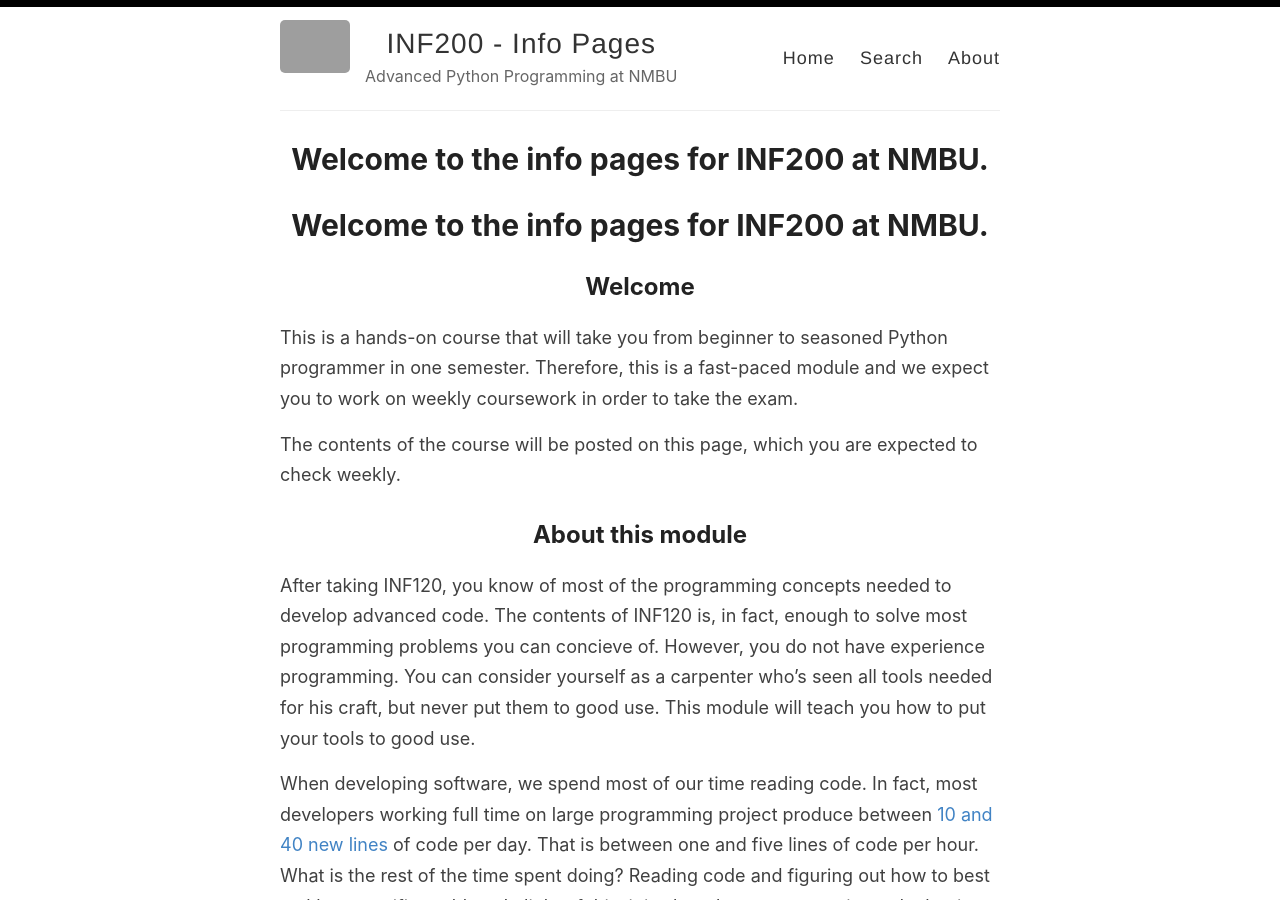
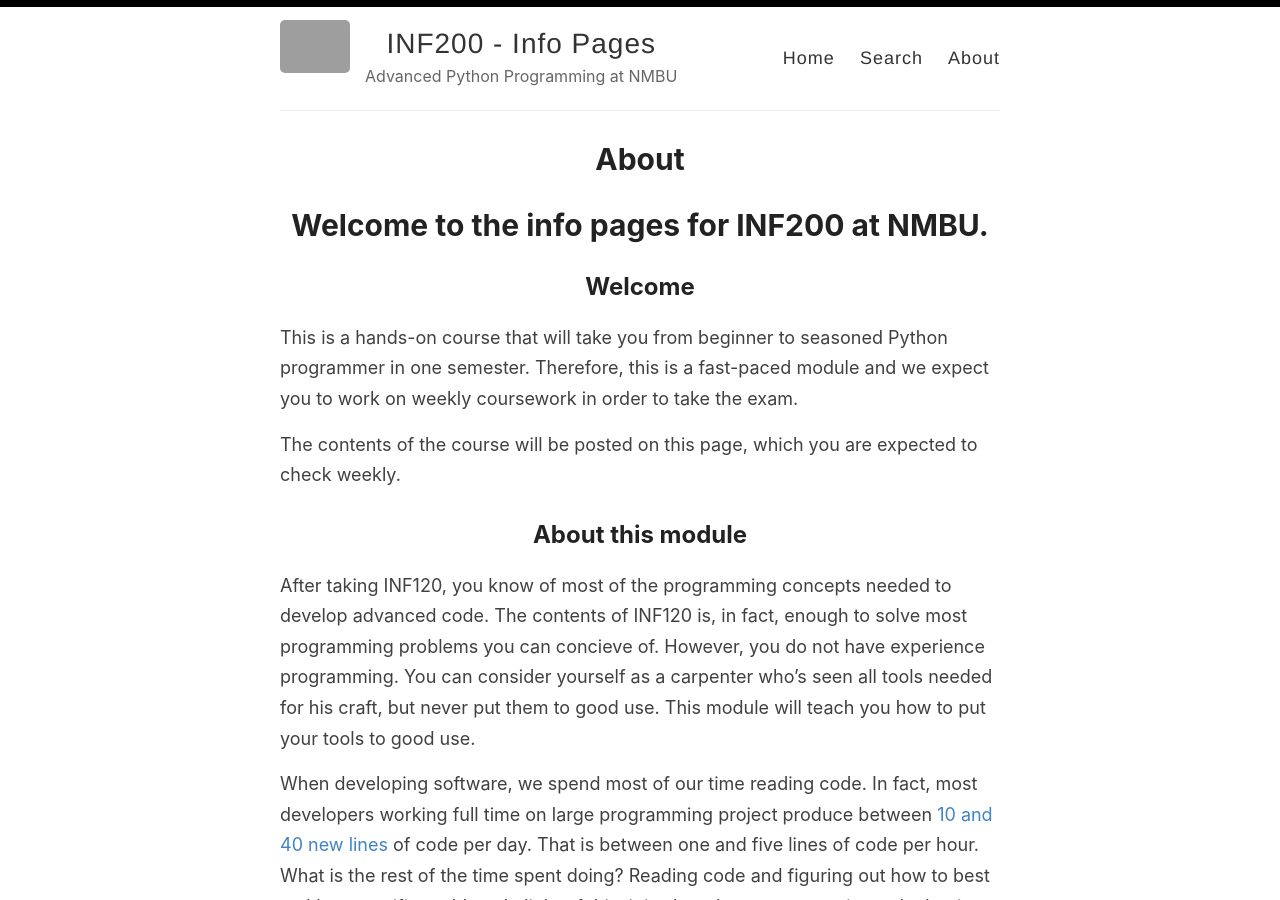
Before and after one commit to yngvem/INF200-2019, a Jekyll site: the page built from docs/_pages/about.md, in a window 1280 px wide and 900 px high. Built offline with Jekyll 4.4.1, drawn with Linux system fonts in a browser that asks for light colours; our own code applies the rules of GitHub Pages for plain Markdown files; grey boxes are pictures that could not be loaded.

Commit message:
Update about.md

```diff
--- a/docs/_pages/about.md
+++ b/docs/_pages/about.md
@@ -1,3 +1,9 @@
+---
+layout: page
+title: About
+permalink: /about/
+---
+
 # Welcome to the info pages for INF200 at NMBU.
 
 ## Welcome
```
